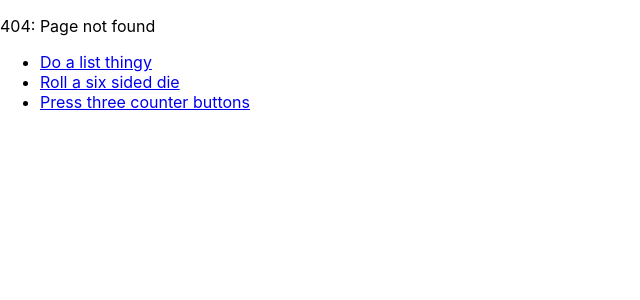
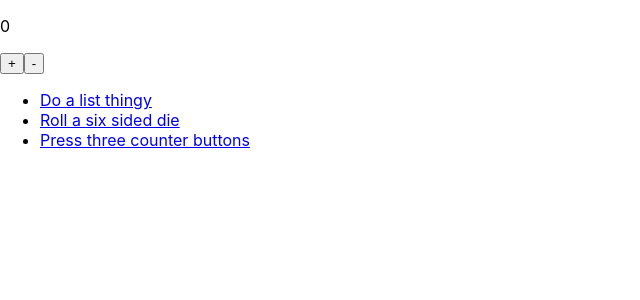
Before and after one commit to Timothy-Merchant/my-first-react-project, a React (Create React App) app in the folder my-first-project/: page /steps/1/1 in a window 1280 px wide. Before the commit this address had no page. Shown: the top 300 px of the page, without its empty margins (0-640 px from the left). Built offline with nearby package versions, Linux system fonts and the light colour scheme.

Commit message:
completed routing challenges

```diff
--- a/my-first-project/src/App.js
+++ b/my-first-project/src/App.js
@@ -10,6 +10,7 @@ import Footer from "./components/day04components/Footer";
 import ThreeCounters from './components/day04components/ThreeCounters';
 import FourOhFour from './components/day04components/FourOhFour';
 import Square from './components/Square';
+import StepCounter from './components/day02components/StepCounter';
 
 // /squares/:colour
 
@@ -33,6 +34,9 @@ const App = () => {
           <Route path="/squares/:backgroundColor" render={({ match }) => (
             <Square backgroundColor={match.params.backgroundColor} />
           )} />
+          <Route path="/steps/:max/:step" render={({ match }) => (
+            <StepCounter max={match.params.max} step={match.params.step} />
+          )} />
           <FourOhFour />
         </Switch>
         <Footer />
--- a/my-first-project/src/components/day02components/StepCounter.js
+++ b/my-first-project/src/components/day02components/StepCounter.js
@@ -17,7 +17,7 @@ class StepCounter extends Component {
     increment() {
         if (this.state.number < this.props.max) {
             this.setState({
-                number: this.state.number + this.props.step
+                number: Number(this.state.number) + Number(this.props.step)
             })
         }
     }
```
